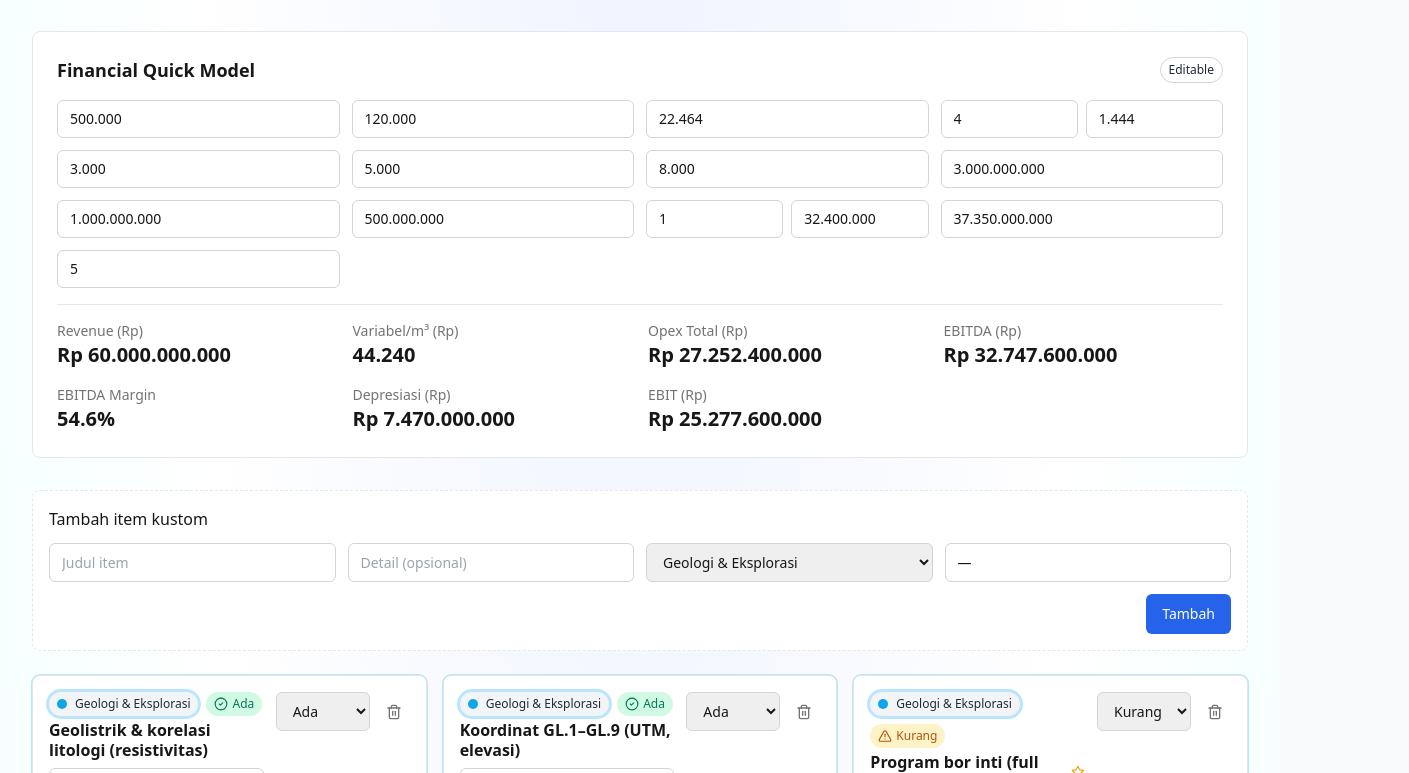
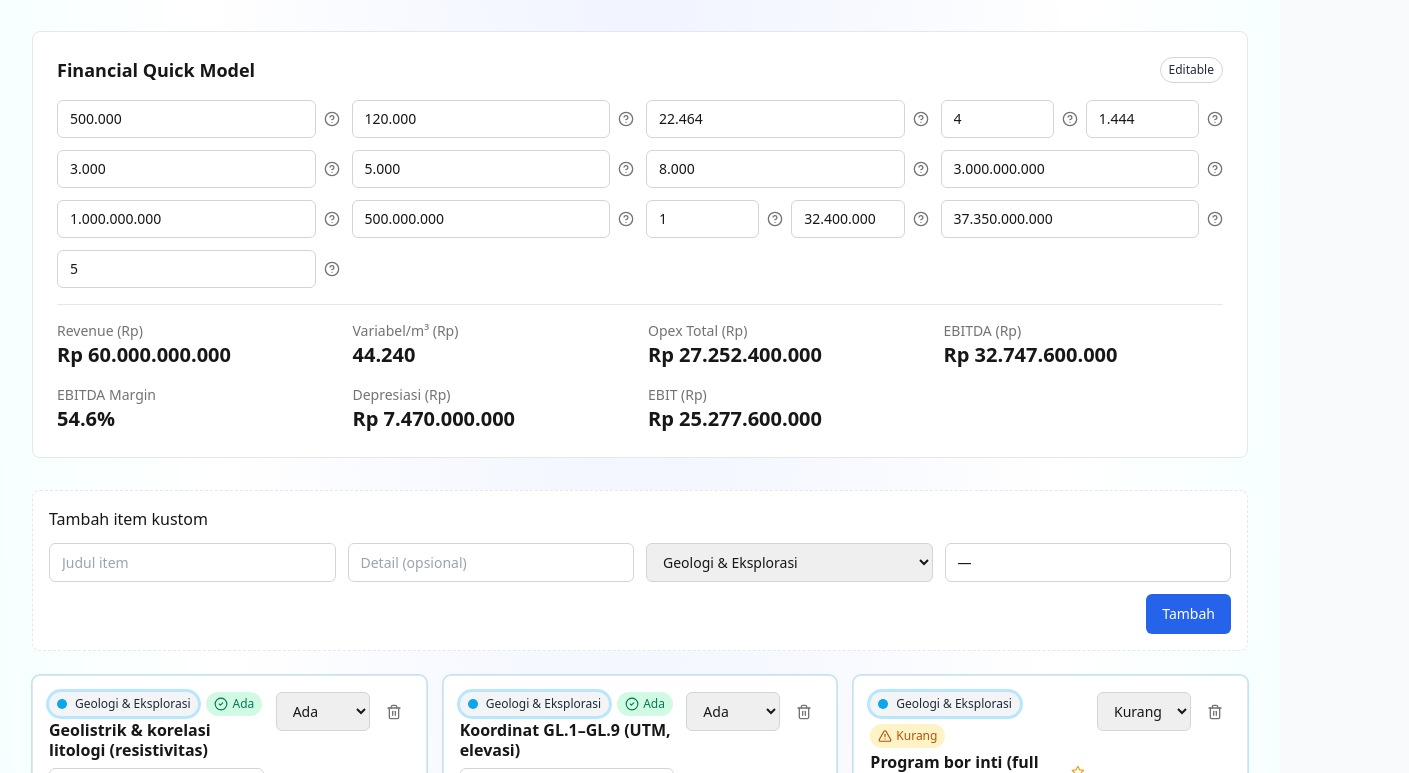
Before and after one commit to barkadukhansyuhada/bisnisplaninitial, a React (Vite) app: page / in a window 1280 px wide. Shown: the part 827-1600 px from the top of the page, 1409 px wide, since content can reach past the window. Built offline with nearby package versions, Linux system fonts and the light colour scheme.

Commit message:
Add tooltips to Financial Quick Model for better readability

```diff
--- a/src/components/dashboard/FinancialPanel.tsx
+++ b/src/components/dashboard/FinancialPanel.tsx
@@ -5,6 +5,7 @@ import { Input } from "@/components/ui/input";
 import { Badge } from "@/components/ui/badge";
 import { Separator } from "@/components/ui/separator";
 import { numberFmt } from "@/lib/utils";
+import { HelpCircle } from "lucide-react";
 
 function Stat({ label, value }: { label: string; value: string }) {
   return (
@@ -54,6 +55,17 @@ function numberFmt(n: number) {
   return n.toLocaleString("id-ID");
 }
 
+function Tooltip({ children, text }: { children: React.ReactNode; text: string }) {
+  return (
+    <span className="relative group">
+      {children}
+      <span className="absolute left-1/2 -translate-x-1/2 bottom-full mb-2 w-max px-2 py-1 bg-gray-800 text-white text-xs rounded-md opacity-0 group-hover:opacity-100 transition-opacity duration-300 pointer-events-none">
+        {text}
+      </span>
+    </span>
+  );
+}
+
 export function FinancialPanel() {
   const { state, set, res } = useFinancialModel();
   return (
@@ -64,25 +76,100 @@ export function FinancialPanel() {
           <Badge variant="outline">Editable</Badge>
         </div>
         <div className="grid grid-cols-1 md:grid-cols-4 gap-3">
+          <div className="flex items-center gap-2">
             <Input type="text" value={numberFmt(state.volume)} onChange={(e) => set.setVolume(parseInt(e.target.value.replace(/\./g, '') || "0"))} placeholder="Volume (m³)" />
+            <Tooltip text="Total volume produksi per tahun dalam meter kubik (m³).">
+              <HelpCircle className="w-4 h-4 text-neutral-500 cursor-help" />
+            </Tooltip>
+          </div>
+          <div className="flex items-center gap-2">
             <Input type="text" value={numberFmt(state.price)} onChange={(e) => set.setPrice(parseInt(e.target.value.replace(/\./g, '') || "0"))} placeholder="Harga (Rp/m³)" />
+            <Tooltip text="Harga jual rata-rata per meter kubik dalam Rupiah (Rp).">
+              <HelpCircle className="w-4 h-4 text-neutral-500 cursor-help" />
+            </Tooltip>
+          </div>
+          <div className="flex items-center gap-2">
             <Input type="text" value={numberFmt(state.fuelPerM3)} onChange={(e) => set.setFuelPerM3(parseInt(e.target.value.replace(/\./g, '') || "0"))} placeholder="Fuel (Rp/m³)" />
+            <Tooltip text="Biaya bahan bakar per meter kubik produksi dalam Rupiah (Rp).">
+              <HelpCircle className="w-4 h-4 text-neutral-500 cursor-help" />
+            </Tooltip>
+          </div>
           <div className="grid grid-cols-2 gap-2">
+            <div className="flex items-center gap-2">
               <Input type="text" value={numberFmt(state.energyKwhPerM3)} onChange={(e) => set.setEnergyKwhPerM3(parseFloat(e.target.value.replace(/\./g, '').replace(/,/g, '.') || "0"))} placeholder="Energi (kWh/m³)" />
+              <Tooltip text="Konsumsi energi listrik per meter kubik produksi dalam kilowatt-jam (kWh).">
+                <HelpCircle className="w-4 h-4 text-neutral-500 cursor-help" />
+              </Tooltip>
+            </div>
+            <div className="flex items-center gap-2">
               <Input type="text" value={numberFmt(state.tariff)} onChange={(e) => set.setTariff(parseInt(e.target.value.replace(/\./g, '') || "0"))} placeholder="Tarif (Rp/kWh)" />
+              <Tooltip text="Tarif listrik per kilowatt-jam dalam Rupiah (Rp).">
+                <HelpCircle className="w-4 h-4 text-neutral-500 cursor-help" />
+              </Tooltip>
             </div>
+          </div>
+          <div className="flex items-center gap-2">
             <Input type="text" value={numberFmt(state.royalty)} onChange={(e) => set.setRoyalty(parseInt(e.target.value.replace(/\./g, '') || "0"))} placeholder="Royalti (Rp/m³)" />
+            <Tooltip text="Biaya royalti per meter kubik produksi dalam Rupiah (Rp).">
+              <HelpCircle className="w-4 h-4 text-neutral-500 cursor-help" />
+            </Tooltip>
+          </div>
+          <div className="flex items-center gap-2">
             <Input type="text" value={numberFmt(state.blasting)} onChange={(e) => set.setBlasting(parseInt(e.target.value.replace(/\./g, '') || "0"))} placeholder="Peledakan (Rp/m³)" />
+            <Tooltip text="Biaya peledakan per meter kubik produksi dalam Rupiah (Rp).">
+              <HelpCircle className="w-4 h-4 text-neutral-500 cursor-help" />
+            </Tooltip>
+          </div>
+          <div className="flex items-center gap-2">
             <Input type="text" value={numberFmt(state.spares)} onChange={(e) => set.setSpares(parseInt(e.target.value.replace(/\./g, '') || "0"))} placeholder="Spare (Rp/m³)" />
+            <Tooltip text="Biaya suku cadang per meter kubik produksi dalam Rupiah (Rp).">
+              <HelpCircle className="w-4 h-4 text-neutral-500 cursor-help" />
+            </Tooltip>
+          </div>
+          <div className="flex items-center gap-2">
             <Input type="text" value={numberFmt(state.payroll)} onChange={(e) => set.setPayroll(parseInt(e.target.value.replace(/\./g, '') || "0"))} placeholder="Payroll (Rp/thn)" />
+            <Tooltip text="Total biaya gaji karyawan per tahun dalam Rupiah (Rp).">
+              <HelpCircle className="w-4 h-4 text-neutral-500 cursor-help" />
+            </Tooltip>
+          </div>
+          <div className="flex items-center gap-2">
             <Input type="text" value={numberFmt(state.overhead)} onChange={(e) => set.setOverhead(parseInt(e.target.value.replace(/\./g, '') || "0"))} placeholder="Overhead (Rp/thn)" />
+            <Tooltip text="Total biaya overhead operasional per tahun dalam Rupiah (Rp).">
+              <HelpCircle className="w-4 h-4 text-neutral-500 cursor-help" />
+            </Tooltip>
+          </div>
+          <div className="flex items-center gap-2">
             <Input type="text" value={numberFmt(state.env)} onChange={(e) => set.setEnv(parseInt(e.target.value.replace(/\./g, '') || "0"))} placeholder="Lingkungan/CSR (Rp/thn)" />
+            <Tooltip text="Biaya lingkungan dan CSR per tahun dalam Rupiah (Rp).">
+              <HelpCircle className="w-4 h-4 text-neutral-500 cursor-help" />
+            </Tooltip>
+          </div>
           <div className="grid grid-cols-2 gap-2">
+            <div className="flex items-center gap-2">
               <Input type="text" value={numberFmt(state.sgaPct)} onChange={(e) => set.setSgaPct(parseFloat(e.target.value.replace(/\./g, '').replace(/,/g, '.') || "0"))} placeholder="SG&A (%)" />
+              <Tooltip text="Persentase biaya penjualan, umum, dan administrasi (SG&A) dari pendapatan.">
+                <HelpCircle className="w-4 h-4 text-neutral-500 cursor-help" />
+              </Tooltip>
+            </div>
+            <div className="flex items-center gap-2">
               <Input type="text" value={numberFmt(state.gensetAdmin)} onChange={(e) => set.setGensetAdmin(parseInt(e.target.value.replace(/\./g, '') || "0"))} placeholder="Genset admin (Rp/thn)" />
+              <Tooltip text="Biaya operasional genset untuk administrasi per tahun dalam Rupiah (Rp).">
+                <HelpCircle className="w-4 h-4 text-neutral-500 cursor-help" />
+              </Tooltip>
             </div>
+          </div>
+          <div className="flex items-center gap-2">
             <Input type="text" value={numberFmt(state.capex)} onChange={(e) => set.setCapex(parseInt(e.target.value.replace(/\./g, '') || "0"))} placeholder="CAPEX (Rp)" />
+            <Tooltip text="Total pengeluaran modal (Capital Expenditure) dalam Rupiah (Rp).">
+              <HelpCircle className="w-4 h-4 text-neutral-500 cursor-help" />
+            </Tooltip>
+          </div>
+          <div className="flex items-center gap-2">
             <Input type="text" value={numberFmt(state.deprYears)} onChange={(e) => set.setDeprYears(parseInt(e.target.value.replace(/\./g, '') || "0"))} placeholder="Depresiasi (tahun)" />
+            <Tooltip text="Jumlah tahun untuk depresiasi aset.">
+              <HelpCircle className="w-4 h-4 text-neutral-500 cursor-help" />
+            </Tooltip>
+          </div>
         </div>
         <Separator />
         <div className="grid grid-cols-2 md:grid-cols-4 gap-4">
```
Lines whose indentation alone changed are shown as unchanged.
